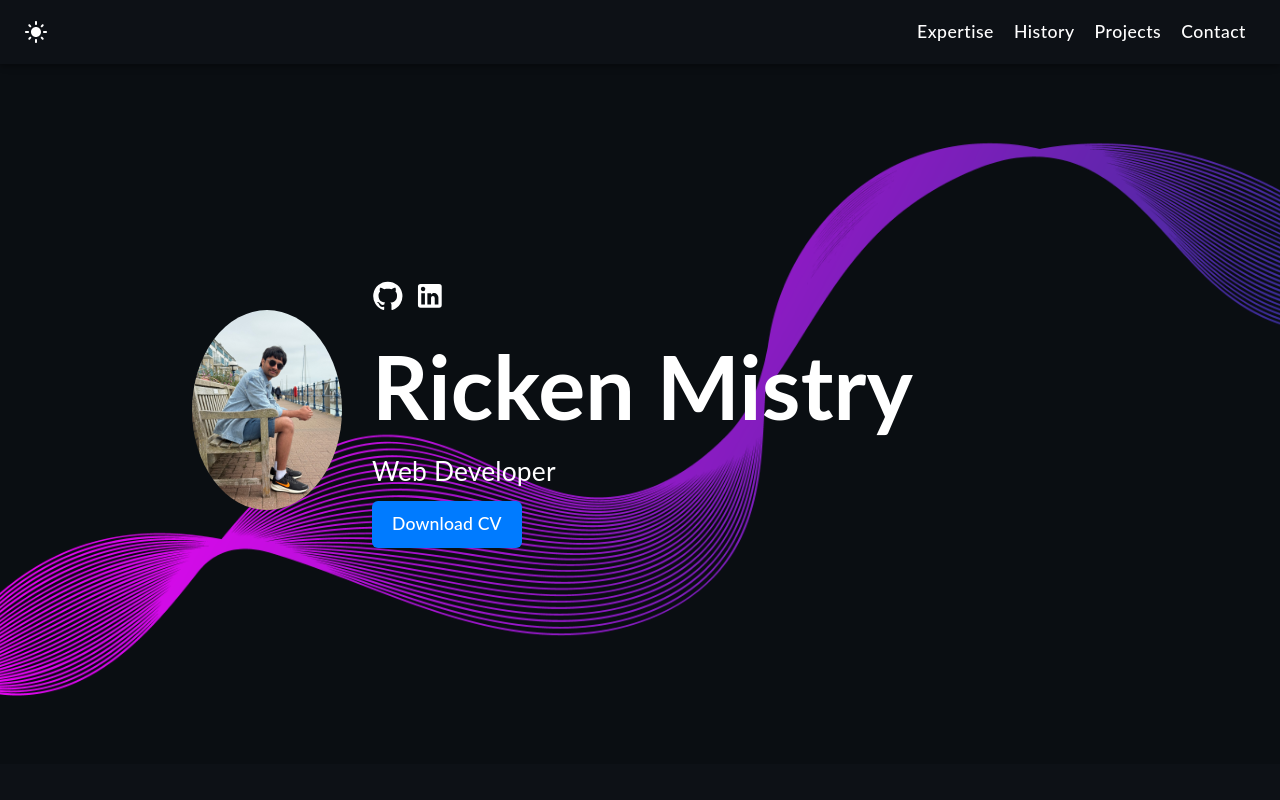
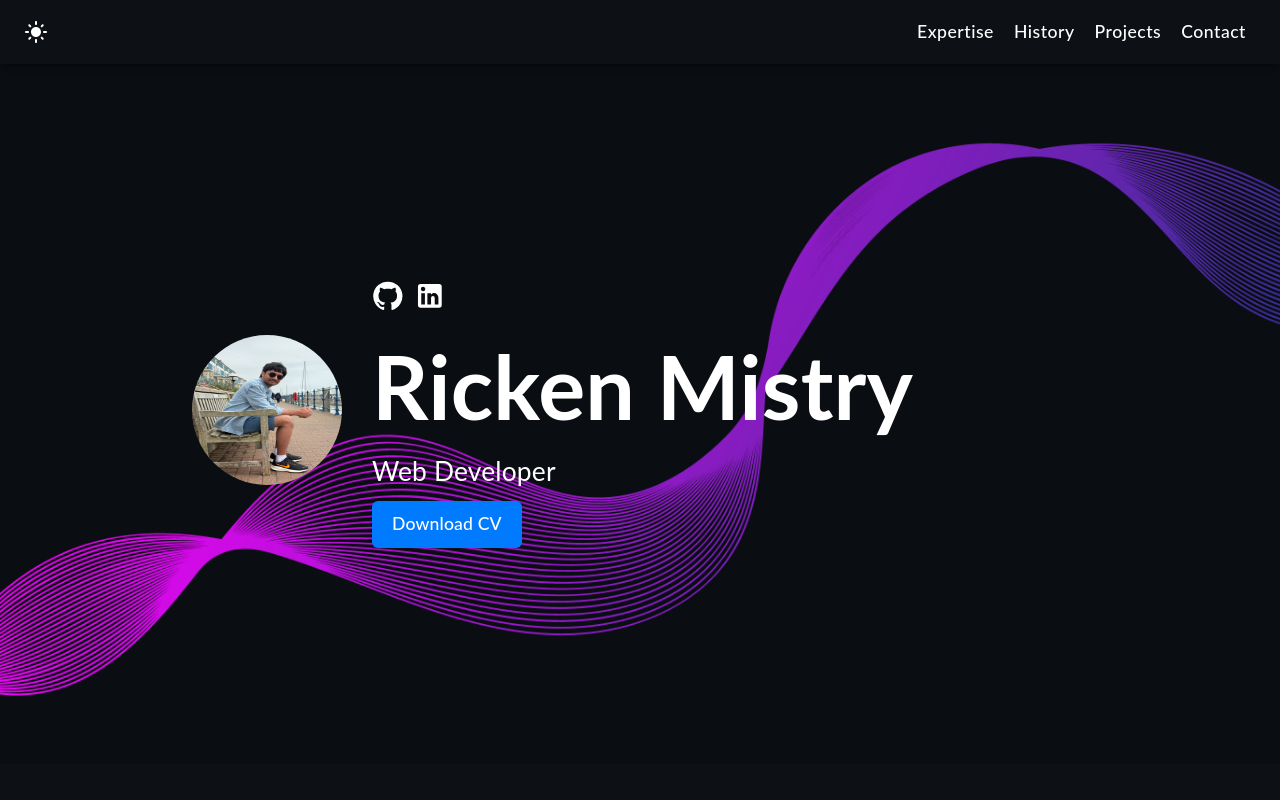
Before and after one commit to rickenmistry/crafted-by-ricken, a React (Create React App) app: page / in a window 1280 px wide. Shown: the top 800 px of the page. Built offline with nearby package versions, Linux system fonts and the light colour scheme.

Commit message:
Update Main.scss

```diff
--- a/src/assets/styles/Main.scss
+++ b/src/assets/styles/Main.scss
@@ -54,6 +54,7 @@
     img {
         width: 150px;
         border-radius: 50%;
+        height: 150px;
     }
 }
 
```
